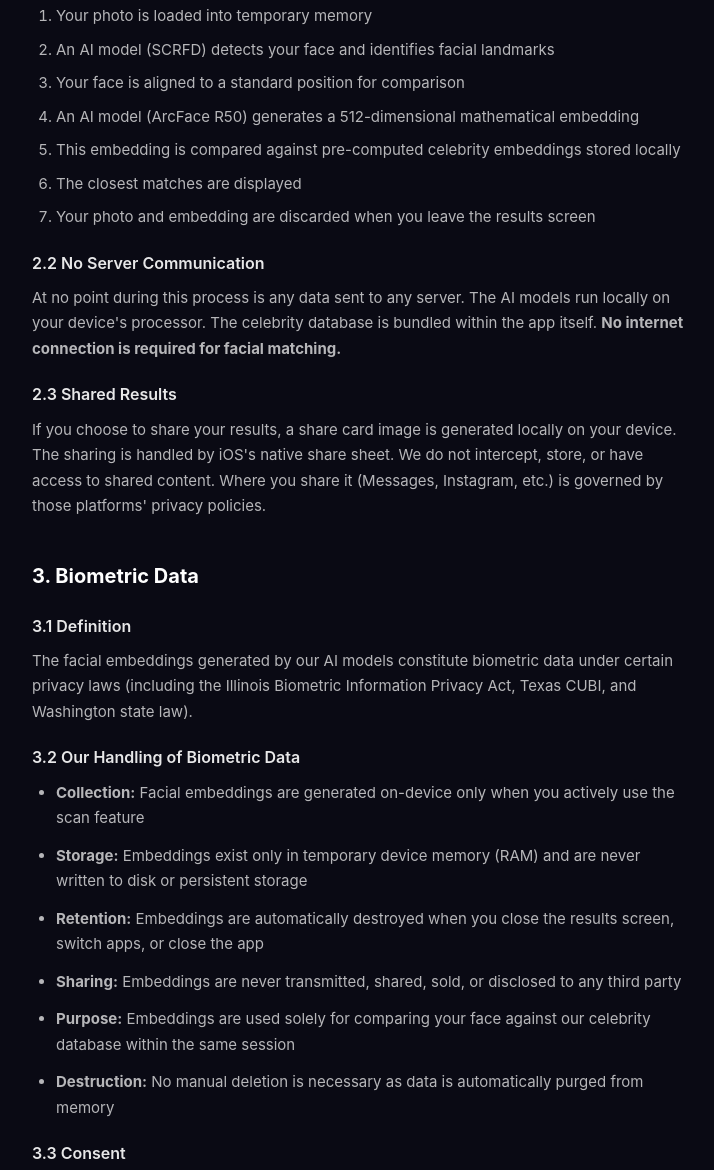
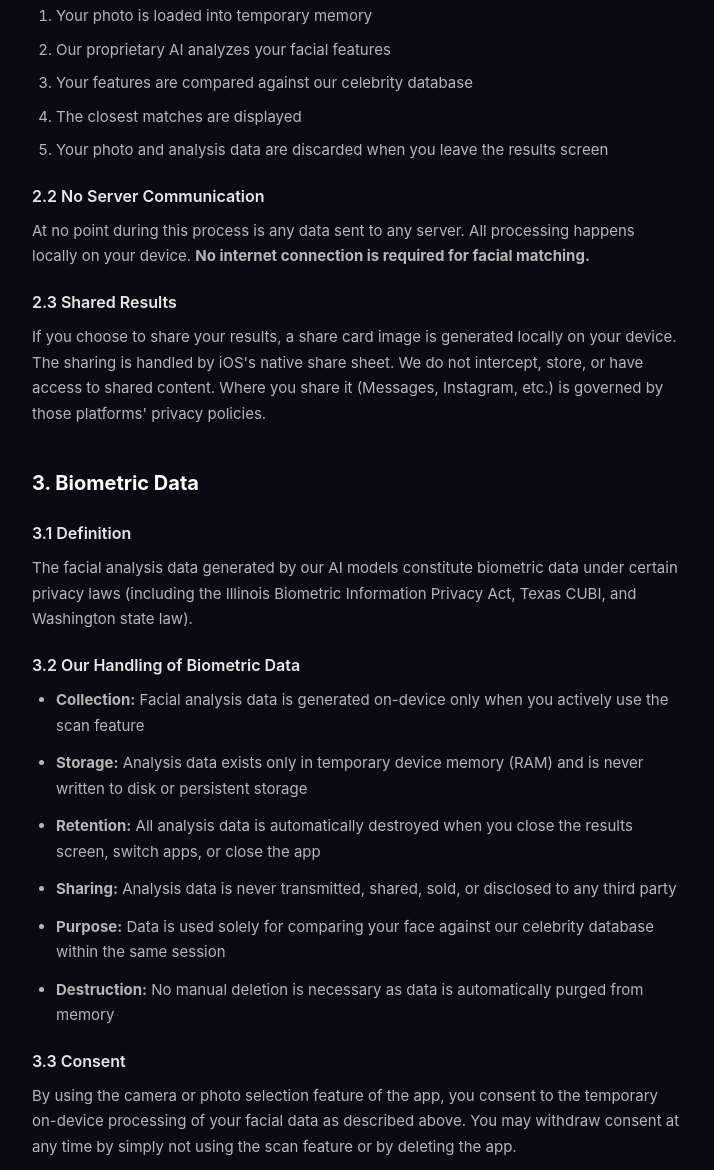
Before and after one commit to liamreillypublic/celebalike-site, a plain HTML site: page privacy.html in a window 1280 px wide. Shown: the part 1590-2760 px from the top of the page, without its empty margins (282-996 px from the left). Drawn offline with Linux system fonts and the light colour scheme.

Commit message:
Remove technical implementation details from legal pages

```diff
--- a/privacy.html
+++ b/privacy.html
@@ -48,7 +48,7 @@
         <h3>1.2 Information Generated Automatically</h3>
         <table>
             <tr><th>Data Type</th><th>Purpose</th><th>Storage</th></tr>
-            <tr><td>Facial embeddings</td><td>Mathematical representation for matching</td><td>Temporary (in-memory only, never saved to disk)</td></tr>
+            <tr><td>Facial analysis data</td><td>Used for celebrity matching</td><td>Temporary (in-memory only, never saved to disk)</td></tr>
             <tr><td>Match results</td><td>Display celebrity matches</td><td>Temporary (session only)</td></tr>
             <tr><td>Subscription status</td><td>Manage access to premium features</td><td>Managed by Apple via StoreKit</td></tr>
             <tr><td>Free scan usage count</td><td>Track number of free scans used</td><td>Local device storage (UserDefaults)</td></tr>
@@ -73,16 +73,14 @@
         <p>When you take a selfie or select a photo, the following happens <strong>entirely on your device</strong>:</p>
         <ol style="padding-left: 24px; margin-bottom: 16px;">
             <li style="color: rgba(255,255,255,0.7); margin-bottom: 8px;">Your photo is loaded into temporary memory</li>
-            <li style="color: rgba(255,255,255,0.7); margin-bottom: 8px;">An AI model (SCRFD) detects your face and identifies facial landmarks</li>
-            <li style="color: rgba(255,255,255,0.7); margin-bottom: 8px;">Your face is aligned to a standard position for comparison</li>
-            <li style="color: rgba(255,255,255,0.7); margin-bottom: 8px;">An AI model (ArcFace R50) generates a 512-dimensional mathematical embedding</li>
-            <li style="color: rgba(255,255,255,0.7); margin-bottom: 8px;">This embedding is compared against pre-computed celebrity embeddings stored locally</li>
+            <li style="color: rgba(255,255,255,0.7); margin-bottom: 8px;">Our proprietary AI analyzes your facial features</li>
+            <li style="color: rgba(255,255,255,0.7); margin-bottom: 8px;">Your features are compared against our celebrity database</li>
             <li style="color: rgba(255,255,255,0.7); margin-bottom: 8px;">The closest matches are displayed</li>
-            <li style="color: rgba(255,255,255,0.7); margin-bottom: 8px;">Your photo and embedding are discarded when you leave the results screen</li>
+            <li style="color: rgba(255,255,255,0.7); margin-bottom: 8px;">Your photo and analysis data are discarded when you leave the results screen</li>
         </ol>
 
         <h3>2.2 No Server Communication</h3>
-        <p>At no point during this process is any data sent to any server. The AI models run locally on your device's processor. The celebrity database is bundled within the app itself. <strong>No internet connection is required for facial matching.</strong></p>
+        <p>At no point during this process is any data sent to any server. All processing happens locally on your device. <strong>No internet connection is required for facial matching.</strong></p>
 
         <h3>2.3 Shared Results</h3>
         <p>If you choose to share your results, a share card image is generated locally on your device. The sharing is handled by iOS's native share sheet. We do not intercept, store, or have access to shared content. Where you share it (Messages, Instagram, etc.) is governed by those platforms' privacy policies.</p>
@@ -90,15 +88,15 @@
         <h2>3. Biometric Data</h2>
 
         <h3>3.1 Definition</h3>
-        <p>The facial embeddings generated by our AI models constitute biometric data under certain privacy laws (including the Illinois Biometric Information Privacy Act, Texas CUBI, and Washington state law).</p>
+        <p>The facial analysis data generated by our AI models constitute biometric data under certain privacy laws (including the Illinois Biometric Information Privacy Act, Texas CUBI, and Washington state law).</p>
 
         <h3>3.2 Our Handling of Biometric Data</h3>
         <ul>
-            <li><strong>Collection:</strong> Facial embeddings are generated on-device only when you actively use the scan feature</li>
-            <li><strong>Storage:</strong> Embeddings exist only in temporary device memory (RAM) and are never written to disk or persistent storage</li>
-            <li><strong>Retention:</strong> Embeddings are automatically destroyed when you close the results screen, switch apps, or close the app</li>
-            <li><strong>Sharing:</strong> Embeddings are never transmitted, shared, sold, or disclosed to any third party</li>
-            <li><strong>Purpose:</strong> Embeddings are used solely for comparing your face against our celebrity database within the same session</li>
+            <li><strong>Collection:</strong> Facial analysis data is generated on-device only when you actively use the scan feature</li>
+            <li><strong>Storage:</strong> Analysis data exists only in temporary device memory (RAM) and is never written to disk or persistent storage</li>
+            <li><strong>Retention:</strong> All analysis data is automatically destroyed when you close the results screen, switch apps, or close the app</li>
+            <li><strong>Sharing:</strong> Analysis data is never transmitted, shared, sold, or disclosed to any third party</li>
+            <li><strong>Purpose:</strong> Data is used solely for comparing your face against our celebrity database within the same session</li>
             <li><strong>Destruction:</strong> No manual deletion is necessary as data is automatically purged from memory</li>
         </ul>
 
@@ -106,7 +104,7 @@
         <p>By using the camera or photo selection feature of the app, you consent to the temporary on-device processing of your facial data as described above. You may withdraw consent at any time by simply not using the scan feature or by deleting the app.</p>
 
         <h2>4. Celebrity Database</h2>
-        <p>The app contains a pre-built database of celebrity names, thumbnail photos, and pre-computed facial embeddings. This data is:</p>
+        <p>The app contains a pre-built database of celebrity names, thumbnail photos, and pre-computed facial analysis data. This data is:</p>
         <ul>
             <li>Sourced from The Movie Database (TMDB), a publicly available database of entertainment professionals</li>
             <li>Stored locally within the app bundle on your device</li>
@@ -209,7 +207,7 @@
         <h3>9.4 Illinois Residents (BIPA)</h3>
         <p>Under the Illinois Biometric Information Privacy Act:</p>
         <ul>
-            <li>We generate biometric identifiers (facial embeddings) solely in temporary device memory</li>
+            <li>We generate biometric identifiers solely in temporary device memory</li>
             <li>We do not collect, capture, store, or otherwise obtain biometric data on any server or database</li>
             <li>We do not sell, lease, trade, or otherwise profit from biometric data</li>
             <li>Biometric data is destroyed immediately when the scan session ends</li>
@@ -226,7 +224,7 @@
         <table>
             <tr><th>Data Type</th><th>Retention Period</th><th>Deletion Method</th></tr>
             <tr><td>Photos taken/selected</td><td>Current session only</td><td>Automatically cleared from memory</td></tr>
-            <tr><td>Facial embeddings</td><td>Current session only</td><td>Automatically cleared from memory</td></tr>
+            <tr><td>Facial analysis data</td><td>Current session only</td><td>Automatically cleared from memory</td></tr>
             <tr><td>Match results</td><td>Current session only</td><td>Automatically cleared from memory</td></tr>
             <tr><td>Shared images</td><td>User-controlled</td><td>Managed by user via share destination</td></tr>
             <tr><td>Subscription status</td><td>While subscribed</td><td>Managed by Apple</td></tr>
```
Also changed, not shown: terms.html (+3 -4 lines).
